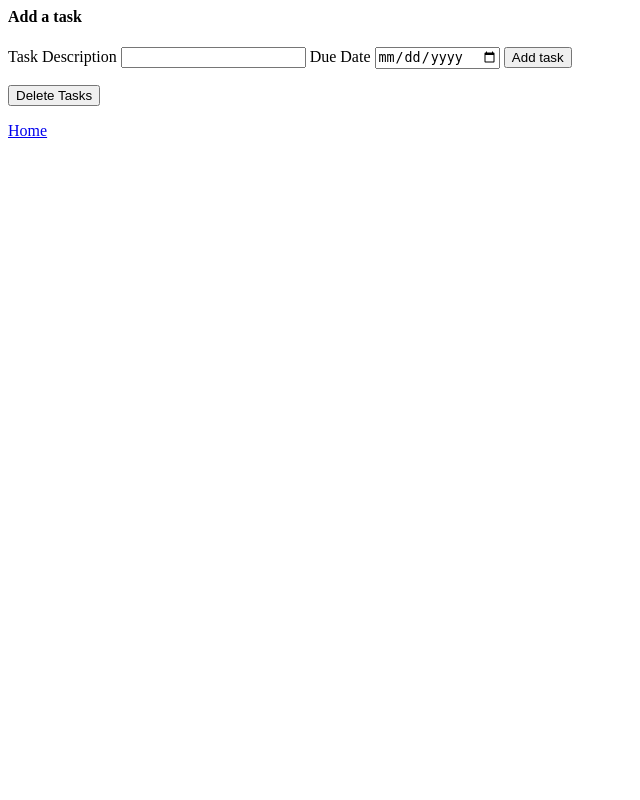
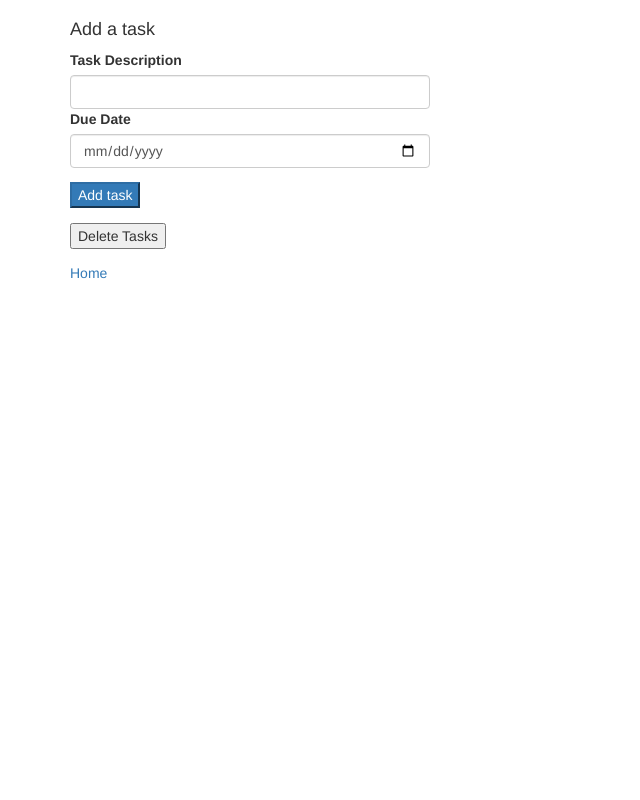
Before and after one commit to Mrmrprofessional/to_do_database2, a PHP site: template views/category.html.twig in a window 1280 px wide. Shown: the whole page, without its empty margins (0-640 px from the left). Run offline with PHP 8.4, Linux system fonts and the light colour scheme; the template is opened without the code that fills it, so the values that code supplies are empty; some libraries are stand-ins or nearby versions.

Commit message:
add styling

```diff
--- a/views/category.html.twig
+++ b/views/category.html.twig
@@ -1,33 +1,33 @@
 <html>
 <head>
     <title>To Do List</title>
+    <link rel="stylesheet" href="https://maxcdn.bootstrapcdn.com/bootstrap/3.3.1/css/bootstrap.min.css">
 </head>
-<body>
+<body class="container">
     <h1>{{ category.getName }}</h1>
 
     {% if tasks is not empty %}
         <p>Here are the tasks:</p>
         <ul>
             {% for task in tasks %}
-                <li>{{ task.getDescription }}</li>
-                <ul>
-                    <li>Due: {{ task.getDueDate }}</li>
-                </ul>
+                <li><h3>{{ task.getDescription }}</h3> Due: {{ task.getDueDate }}</li>
             {% endfor %}
         </ul>
     {% endif %}
 
     <h4>Add a task</h4>
 
-    <form action='/tasks' method='post'>
-        <input id="category_id" name="category_id" type="hidden" value="{{ category.getId() }}">
-        <label for='description'>Task Description</label>
-        <input id='description' name='description' type='text'>
-        <label for='date'>Due Date</label>
-        <input id='date' name='date' type='date'>
+    <div class='row'>
+        <form action='/tasks' method='post' class="form-group col-xs-4">
 
-        <button type='submit'>Add task</button>
-    </form>
+            <input id="category_id" name="category_id" type="hidden" value="{{ category.getId() }}">
+            <label for='description'>Task Description</label>
+            <input id='description' name='description' type='text' class="form-control">
+            <label for='date'>Due Date</label>
+            <input id='date' name='date' type='date' class="form-control">
+            <button type='submit' class="btn-primary" style="margin-top:1em;">Add task</button>
+        </form>
+    </div>
 
     <form action='/delete_tasks' method='post'>
         <input id="category_id" name="category_id" type="hidden" value="{{ category.getId() }}">
--- a/views/index.html.twig
+++ b/views/index.html.twig
@@ -1,8 +1,9 @@
 <html>
 <head>
     <title>To Do List</title>
+    <link rel="stylesheet" href="https://maxcdn.bootstrapcdn.com/bootstrap/3.3.1/css/bootstrap.min.css">
 </head>
-<body>
+<body class="container">
     <h1>Welcome to To Do List</h1>
 
     <p>Create a new category:</p>
--- a/views/results.html.twig
+++ b/views/results.html.twig
@@ -1,8 +1,9 @@
 <html>
     <head>
         <title>To Do List</title>
+        <link rel="stylesheet" href="https://maxcdn.bootstrapcdn.com/bootstrap/3.3.1/css/bootstrap.min.css">
     </head>
-    <body>
+    <body class="container">
         <h1>Category List</h1>
         {% if categories is not empty %}
              <ul>
--- a/views/tasks.html.twig
+++ b/views/tasks.html.twig
@@ -1,8 +1,9 @@
 <html>
     <head>
         <title>To Do List</title>
+
     </head>
-    <body>
+    <body class="container">
         <h1>To Do List</h1>
         {% if tasks is not empty %}
              <ul>
```
